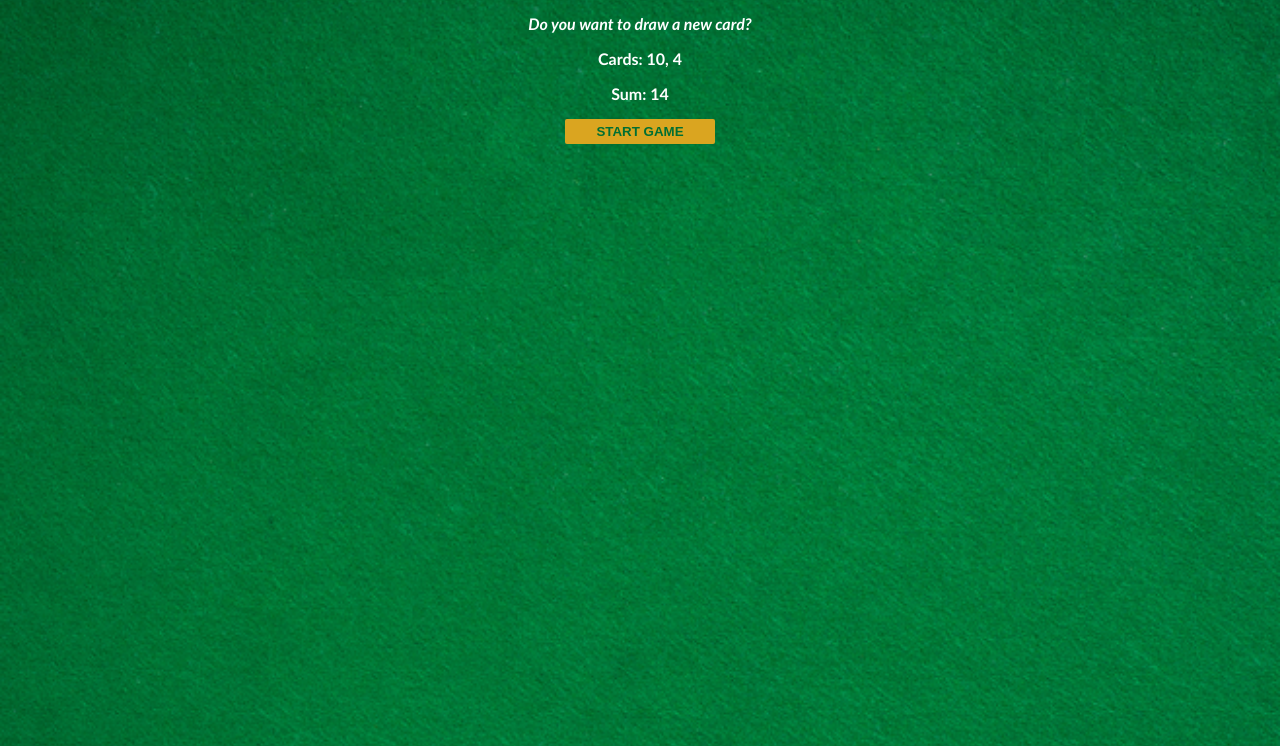
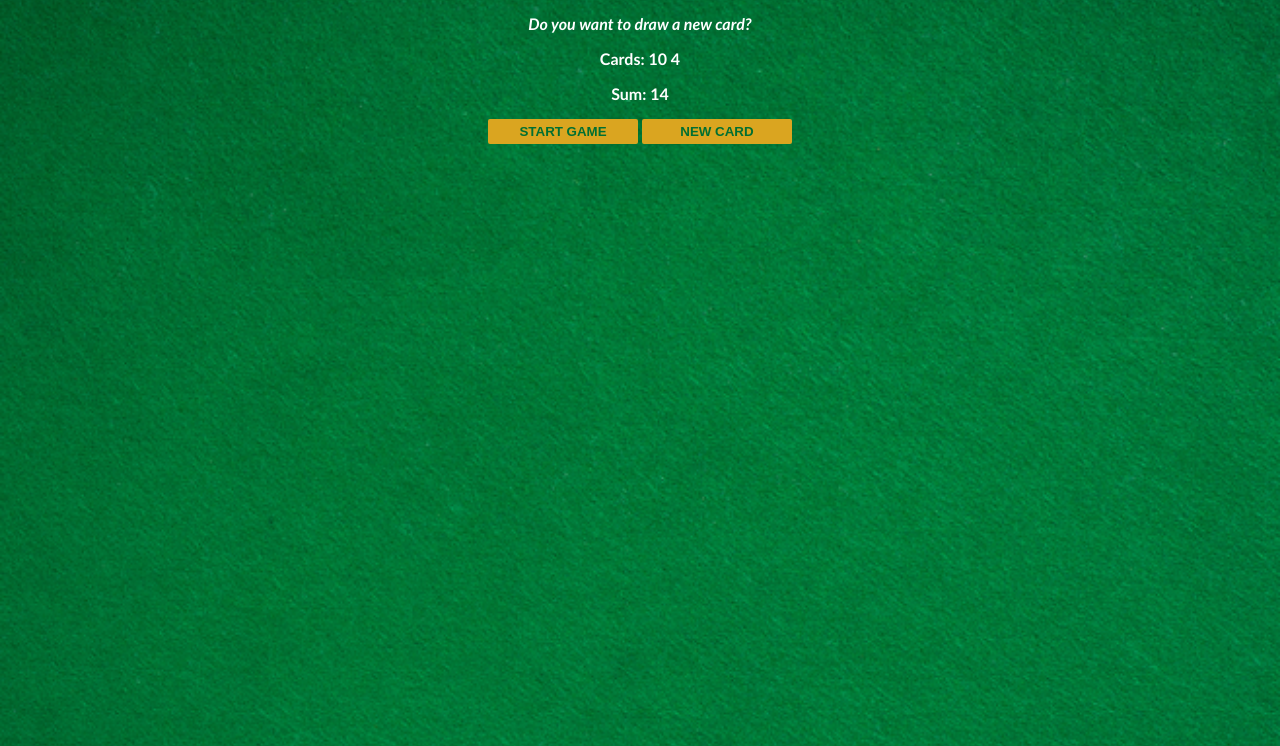
Before and after one commit to kkhaddejah/blackjack, a plain HTML site: page index.html in a window 1280 px wide. Both pictures are taken after a click on the button "START GAME". Shown: the part 54-800 px from the top of the page. Drawn offline with Linux system fonts and the light colour scheme.

Commit message:
Added js and html code

```diff
--- a/index.html
+++ b/index.html
@@ -8,6 +8,7 @@
     <p id="cards-el">Cards:</p>
     <p id="sum-el">Sum:</p>
     <button onclick="startGame()">START GAME</button>
+    <button onclick="newCard()">NEW CARD</button>
     <script src="index.js"></script>
   </body>
 </html>
--- a/index.js
+++ b/index.js
@@ -6,7 +6,7 @@ let isAlive = true;
 let message = "";
 let messageEl = document.getElementById("message-el");
 let sumEl = document.getElementById("sum-el");
-let cardsEl = document.querySelector("#cards-el");
+let cardsEl = document.getElementById("cards-el");
 
 function startGame() {
   if (sum <= 20) {
@@ -18,7 +18,11 @@ function startGame() {
     message = "You're out of the game!";
     isAlive = false;
   }
+  cardsEl.textContent = "Cards: " + firstCard + " " + secondCard;
+  sumEl.textContent = "Sum: " + sum;
   messageEl.textContent = message;
-  sumEl.textContent = "Sum: " + sum;
-  cardsEl.textContent = "Cards: 10, 4";
 }
+
+function newCard() {
+  console.log("Drawing a new card from the deck!");
+}
```
